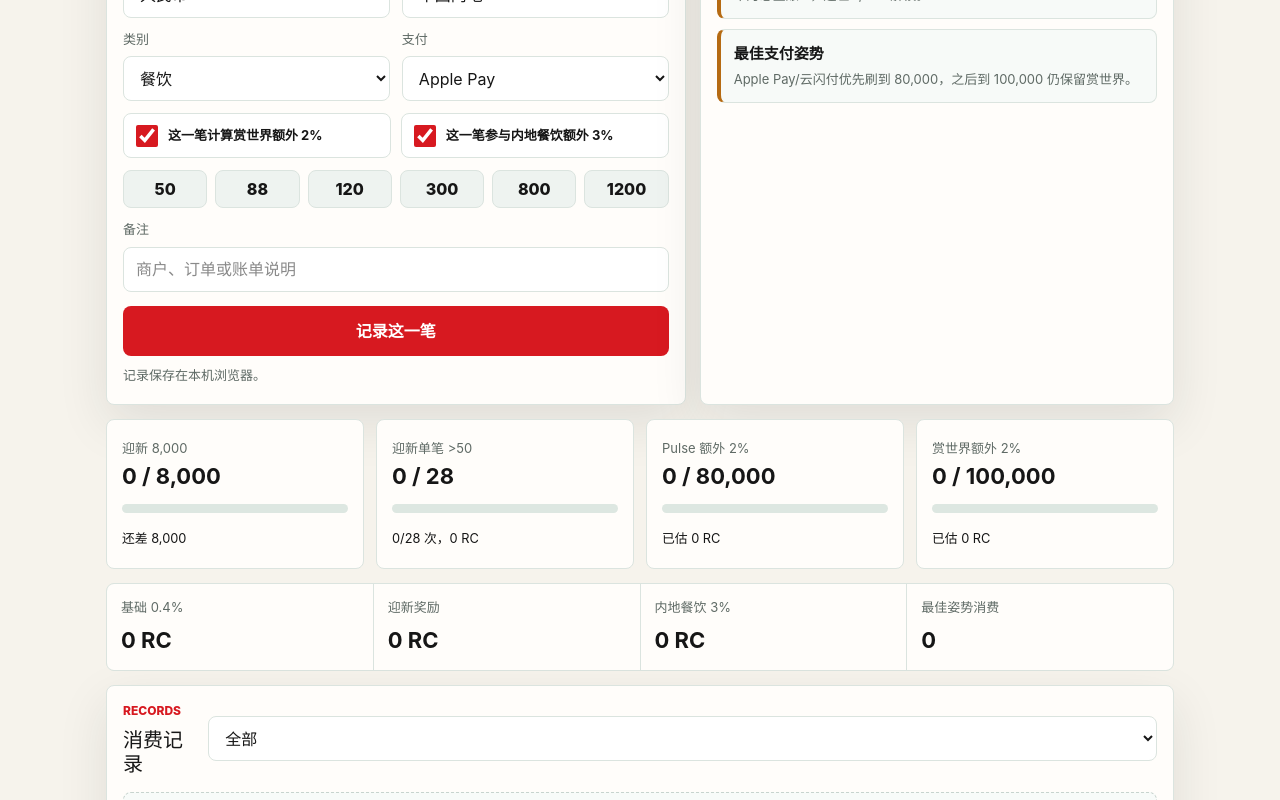
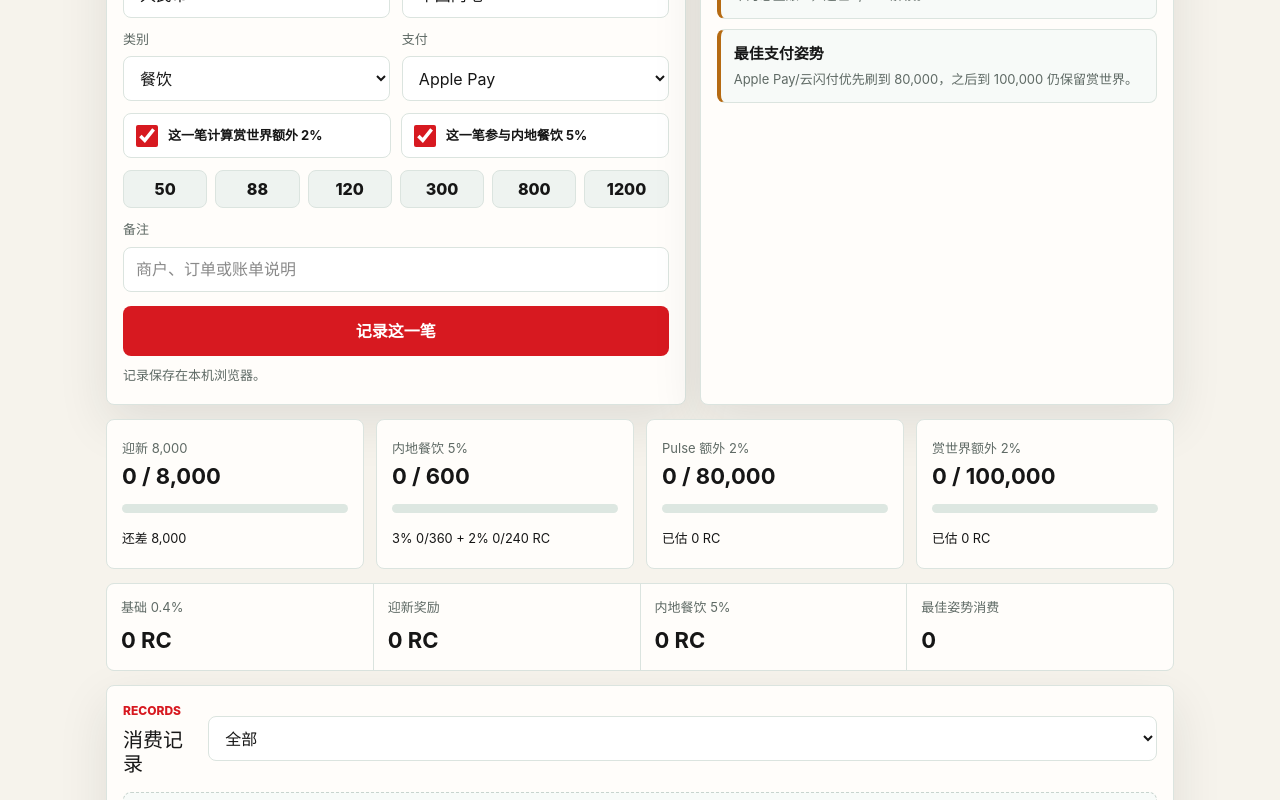
Before and after one commit to KEJIN1106/hsbc-pulse-rc-tracker, a Next.js app: page / in a window 1280 px wide. Shown: the part 540-1340 px from the top of the page. Built offline with nearby package versions, Linux system fonts and the light colour scheme.

Commit message:
Update dining rewards and remove welcome transaction bonus

```diff
--- a/app/page.tsx
+++ b/app/page.tsx
@@ -29,7 +29,8 @@ const STORAGE_KEY = "hsbc-pulse-cashback-v1";
 const BASE_RATE = 0.004;
 const RED_HOT_EXTRA_RATE = 0.02;
 const PULSE_EXTRA_RATE = 0.02;
-const DINING_EXTRA_RATE = 0.03;
+const DINING_BASE_RATE = 0.03;
+const DINING_PULSE_EXTRA_RATE = 0.02;
 
 const DEFAULT_SETTINGS: Settings = {
   openDate: "",
@@ -161,12 +162,6 @@ function analyzeRewards(transactions: Transaction[], settings: Settings) {
     .reduce((sum, transaction) => sum + transaction.amount, 0);
   const welcomeReached = welcomeSpend >= 8000;
   const welcomeBonus = welcomeReached ? 1800 : 0;
-  const welcomeCount = sorted.filter(
-    (transaction) =>
-      isWithinWelcomeWindow(transaction.date, settings.openDate) && transaction.amount > 50,
-  ).length;
-  const welcomeSmallBonusCount = welcomeReached ? Math.min(welcomeCount, 28) : 0;
-  const welcomeSmallBonus = welcomeSmallBonusCount * 10;
 
   const redHot = allocateCappedRewards(
     sorted,
@@ -181,26 +176,40 @@ function analyzeRewards(transactions: Transaction[], settings: Settings) {
     {
       total: number;
       dining: number;
-      reward: number;
+      baseReward: number;
+      pulseExtraReward: number;
     }
   >();
 
   for (const transaction of sorted) {
     const key = monthKey(transaction.date);
-    const current = months.get(key) ?? { total: 0, dining: 0, reward: 0 };
+    const current = months.get(key) ?? {
+      total: 0,
+      dining: 0,
+      baseReward: 0,
+      pulseExtraReward: 0,
+    };
     current.total += transaction.amount;
     if (isMainlandDining(transaction)) current.dining += transaction.amount;
     months.set(key, current);
   }
 
-  let diningTotalReward = 0;
+  let diningBaseReward = 0;
+  let diningPulseExtraReward = 0;
   for (const current of months.values()) {
-    current.reward =
-      current.total >= 1200 ? Math.min(current.dining * DINING_EXTRA_RATE, 80) : 0;
-    diningTotalReward += current.reward;
+    current.baseReward =
+      current.total >= 1200 ? Math.min(current.dining * DINING_BASE_RATE, 60) : 0;
+    current.pulseExtraReward =
+      current.total >= 1200
+        ? Math.min(current.dining * DINING_PULSE_EXTRA_RATE, 40)
+        : 0;
+    diningBaseReward += current.baseReward;
+    diningPulseExtraReward += current.pulseExtraReward;
   }
 
-  diningTotalReward = Math.min(diningTotalReward, 480);
+  diningBaseReward = Math.min(diningBaseReward, 360);
+  diningPulseExtraReward = Math.min(diningPulseExtraReward, 240);
+  const diningTotalReward = diningBaseReward + diningPulseExtraReward;
 
   const bestPostureSpend = sorted
     .filter(
@@ -215,21 +224,19 @@ function analyzeRewards(transactions: Transaction[], settings: Settings) {
     welcomeSpend,
     welcomeReached,
     welcomeBonus,
-    welcomeCount,
-    welcomeSmallBonusCount,
-    welcomeSmallBonus,
     redHotSpend: redHot.used,
     redHotReward: redHot.reward,
     pulseSpend: pulse.used,
     pulseReward: pulse.reward,
     diningMonths: [...months.entries()].sort((a, b) => b[0].localeCompare(a[0])),
+    diningBaseReward,
+    diningPulseExtraReward,
     diningReward: diningTotalReward,
     totalSpend,
     bestPostureSpend,
     totalReward:
       baseReward +
       welcomeBonus +
-      welcomeSmallBonus +
       redHot.reward +
       pulse.reward +
       diningTotalReward,
@@ -519,7 +526,7 @@ export default function Home() {
                     updateInput("diningEligible", event.target.checked)
                   }
                 />
-                <span>这一笔参与内地餐饮额外 3%</span>
+                <span>这一笔参与内地餐饮 5%</span>
               </label>
             </div>
 
@@ -594,16 +601,18 @@ export default function Home() {
             max={8000}
             detail={
               analysis.welcomeReached
-                ? "已达标，预计 1,800 RC + 单笔奖励"
+                ? "已达标，预计 1,800 RC"
                 : `还差 ${formatAmount(Math.max(8000 - analysis.welcomeSpend, 0))}`
             }
             tone="green"
           />
           <ProgressCard
-            label="迎新单笔 >50"
-            value={analysis.welcomeSmallBonusCount}
-            max={28}
-            detail={`${analysis.welcomeSmallBonusCount}/28 次，${analysis.welcomeSmallBonus} RC`}
+            label="内地餐饮 5%"
+            value={analysis.diningReward}
+            max={600}
+            detail={`3% ${formatRc(analysis.diningBaseReward)}/360 + 2% ${formatRc(
+              analysis.diningPulseExtraReward,
+            )}/240 RC`}
             tone="amber"
           />
           <ProgressCard
@@ -626,9 +635,9 @@ export default function Home() {
           <Metric label="基础 0.4%" value={`${formatRc(analysis.baseReward)} RC`} />
           <Metric
             label="迎新奖励"
-            value={`${formatRc(analysis.welcomeBonus + analysis.welcomeSmallBonus)} RC`}
+            value={`${formatRc(analysis.welcomeBonus)} RC`}
           />
-          <Metric label="内地餐饮 3%" value={`${formatRc(analysis.diningReward)} RC`} />
+          <Metric label="内地餐饮 5%" value={`${formatRc(analysis.diningReward)} RC`} />
           <Metric label="最佳姿势消费" value={formatAmount(analysis.bestPostureSpend)} />
         </section>
 
@@ -688,7 +697,7 @@ export default function Home() {
               <p className="eyebrow">Dining</p>
               <h2>每月餐饮上限</h2>
             </div>
-            <span className="cap-badge">推广期上限 480 RC</span>
+            <span className="cap-badge">3% 月60/总360 + 2% 月40/总240</span>
           </div>
           <div className="month-grid">
             {analysis.diningMonths.length === 0 ? (
@@ -702,7 +711,7 @@ export default function Home() {
                   <strong>{key}</strong>
                   <span>总签账 {formatAmount(month.total)}</span>
                   <span>餐饮 {formatAmount(month.dining)}</span>
-                  <b>{formatRc(month.reward)} RC</b>
+                  <b>{formatRc(month.baseReward + month.pulseExtraReward)} RC</b>
                 </div>
               ))
             )}
```
Also changed, not shown: 4 other files (tests, documents, lock files or other folders).
